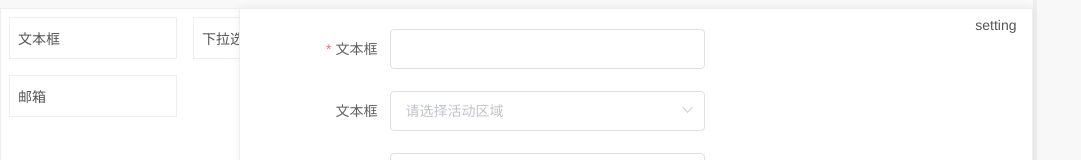
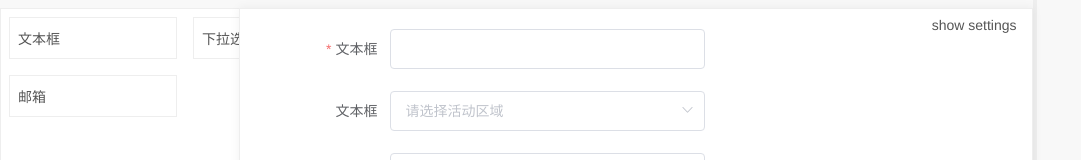
Before and after one commit to webmrxu/block-form, a Vue app: page /#/ in a window 1280 px wide. Shown: the top 160 px of the page, without its empty margins (0-1081 px from the left). Built offline with nearby package versions, Linux system fonts and the light colour scheme.

Commit message:
modify show settings

```diff
--- a/src/views/home.vue
+++ b/src/views/home.vue
@@ -29,7 +29,7 @@
           :rules="rules"
         />
       </div>
-      <div class="show-setting" @click="showSetting = true;">setting</div>
+      <div class="show-setting" @click="showSetting = true;">show settings</div>
     </div>
     <!-- 字段自定义区 -->
     <div>
```
